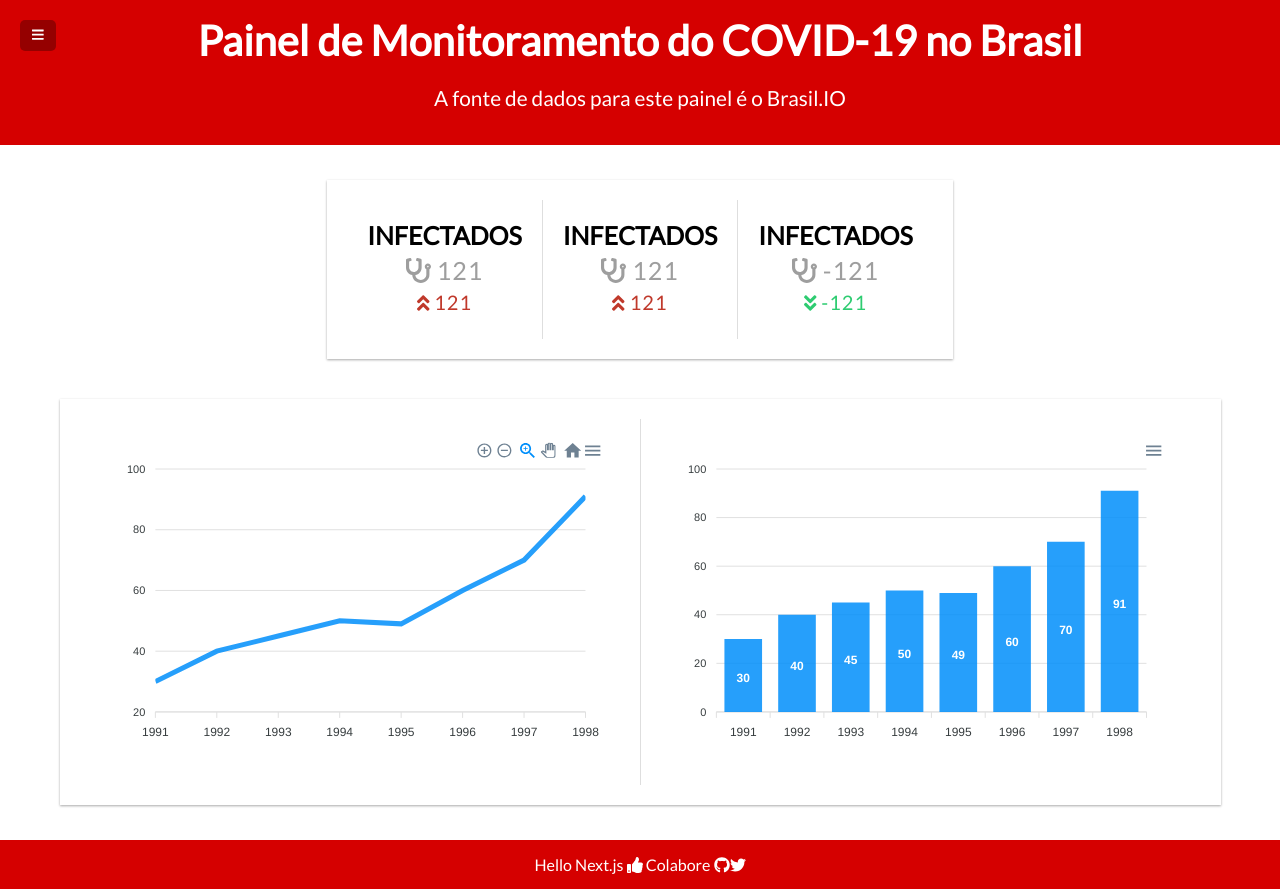
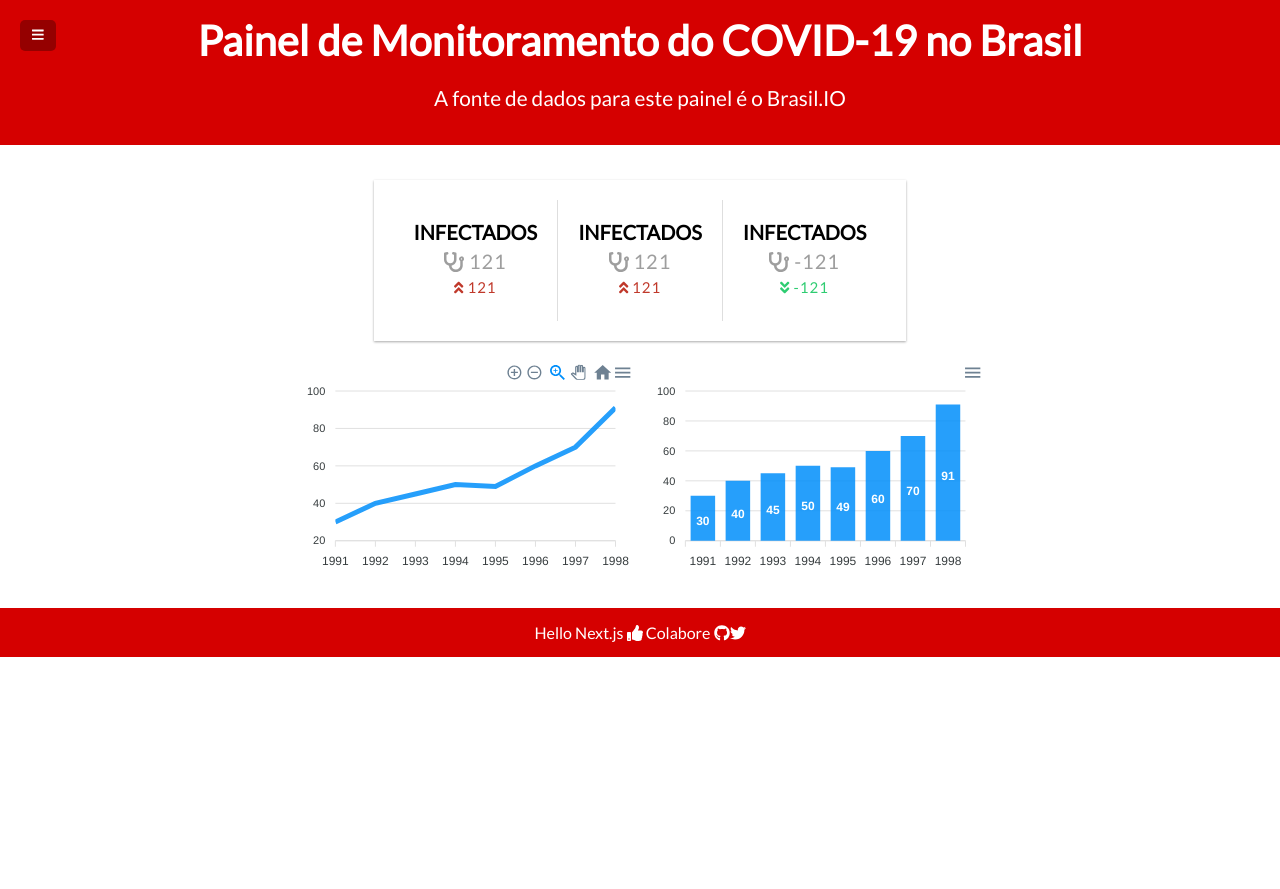
Before and after one commit to mathcunha/dashboard-covid, a Next.js app: page / in a window 1280 px wide. After the commit the page ends 800 px from the top, so only its background shows below. Built offline with nearby package versions, Linux system fonts and the light colour scheme.

Commit message:
adjusted the layout - https://css-tricks.com/snippets/css/a-guide-to-flexbox/

```diff
--- a/pages/components/plot.js
+++ b/pages/components/plot.js
@@ -26,17 +26,13 @@ class Plot extends Component {
 
   render() {
     return (
-      <div className="app">
-        <div className="row">
-          <div className="mixed-chart">
-            <Chart
-              options={this.state.options}
-              series={this.state.series}
-              type={this.props.type}
-              width="500"
-            />
-          </div>
-        </div>
+      <div>
+        <Chart
+          options={this.state.options}
+          series={this.state.series}
+          type={this.props.type}
+          width="350"
+        />
       </div>
     );
   }
--- a/pages/components/totalCard.js
+++ b/pages/components/totalCard.js
@@ -21,17 +21,17 @@ const TotalCard = ({ total, description }) => {
       <style jsx>{`
         h4 {
           margin: 0;
-          font-size: 25px;
+          font-size: 20px;
           text-transform: uppercase;
         }
         .money {
-          font-size: 20px;
+          font-size: 15px;
           letter-spacing: 1px;
           margin: 5px 0;
         }
 
         .money.number {
-          font-size: 25px;
+          font-size: 20px;
           color: #9e9e9e;
         }
 
--- a/pages/index.js
+++ b/pages/index.js
@@ -10,7 +10,7 @@ const Index = () => {
         <TotalCard total={121} description="infectados" />
         <TotalCard total={-121} description="infectados" />
       </div>
-      <div className="inc-exp-container">
+      <div className="row">
         <Plot total={121} description="infectados" type="line" />
         <Plot total={121} description="infectados" type="bar" />
       </div>
--- a/style.css
+++ b/style.css
@@ -135,6 +135,7 @@ button:focus {
 
 .container .row {
   display: flex;
+  flex-wrap: wrap;
   align-items: center;
   justify-content: center;
   margin: 0 10px;
```
